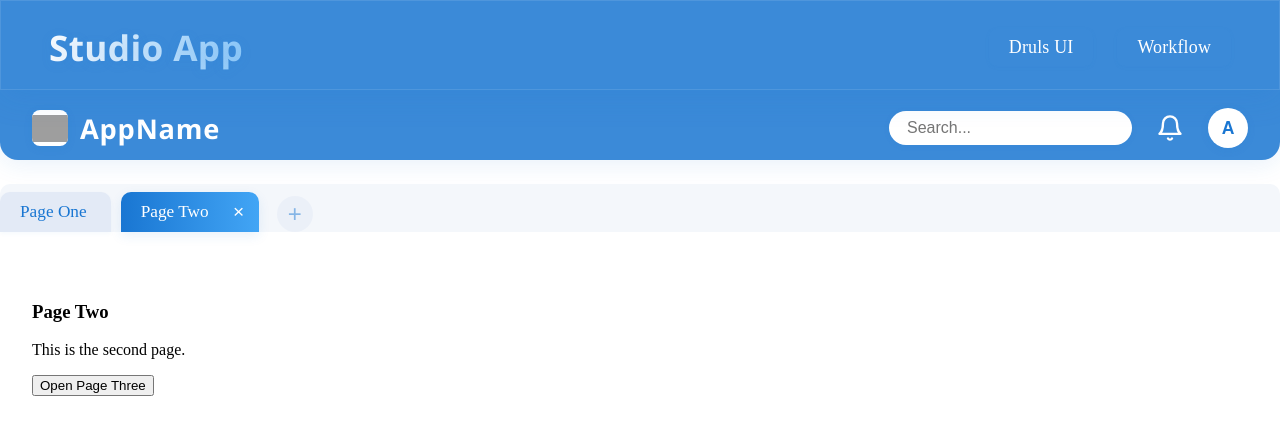
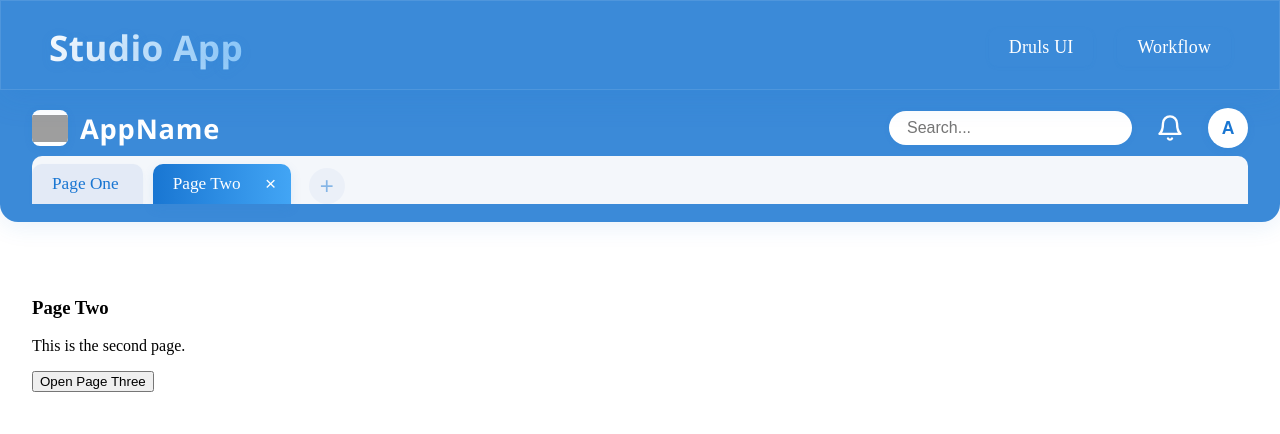
Before and after one commit to knk304/studioapp-js, an Angular app: page /new-template/page-two in a window 1280 px wide. Shown: the top 434 px of the page. Built offline with nearby package versions, Linux system fonts and the light colour scheme; grey boxes are pictures that could not be loaded.

Commit message:
Updating header css alignment

```diff
--- a/src/app/components/new-template/navigation-tab/navigation-tab.component.ts
+++ b/src/app/components/new-template/navigation-tab/navigation-tab.component.ts
@@ -1,4 +1,3 @@
-
 import { Component, OnDestroy, OnInit } from '@angular/core';
 import { Router, RouterModule, NavigationEnd } from '@angular/router';
 import { Subscription } from 'rxjs';
--- a/src/app/components/new-template/new-template.component.html
+++ b/src/app/components/new-template/new-template.component.html
@@ -1,4 +1,5 @@
 <div class="new-template-header">
+  <div class="header-row">
     <div class="header-left">
       <img src="assets/logo.png" alt="App Logo" class="app-logo-img" />
       <span class="app-logo">AppName</span>
@@ -20,5 +21,8 @@
       </div>
     </div>
   </div>
+  <div class="header-bottom">
     <app-navigation-tab></app-navigation-tab>
+  </div>
+</div>
 <router-outlet></router-outlet>
--- a/src/app/components/new-template/new-template.component.scss
+++ b/src/app/components/new-template/new-template.component.scss
@@ -7,13 +7,25 @@
 
 .new-template-header {
   display: flex;
-  align-items: center;
-  justify-content: space-between;
-  padding: 18px 32px 12px 32px;
+  flex-direction: column;
+  padding: 18px 32px 0 32px;
   background: rgba(25, 118, 210, 0.85);
   border-radius: 0 0 18px 18px;
   box-shadow: 0 4px 24px rgba(25, 118, 210, 0.1);
   margin-bottom: 24px;
+}
+
+.header-row {
+  display: flex;
+  align-items: center;
+  justify-content: space-between;
+  width: 100%;
+}
+
+.header-bottom {
+  width: 100%;
+  margin-top: 8px;
+  display: block;
 }
 
 .header-left {
```
Lines whose indentation alone changed are shown as unchanged.
